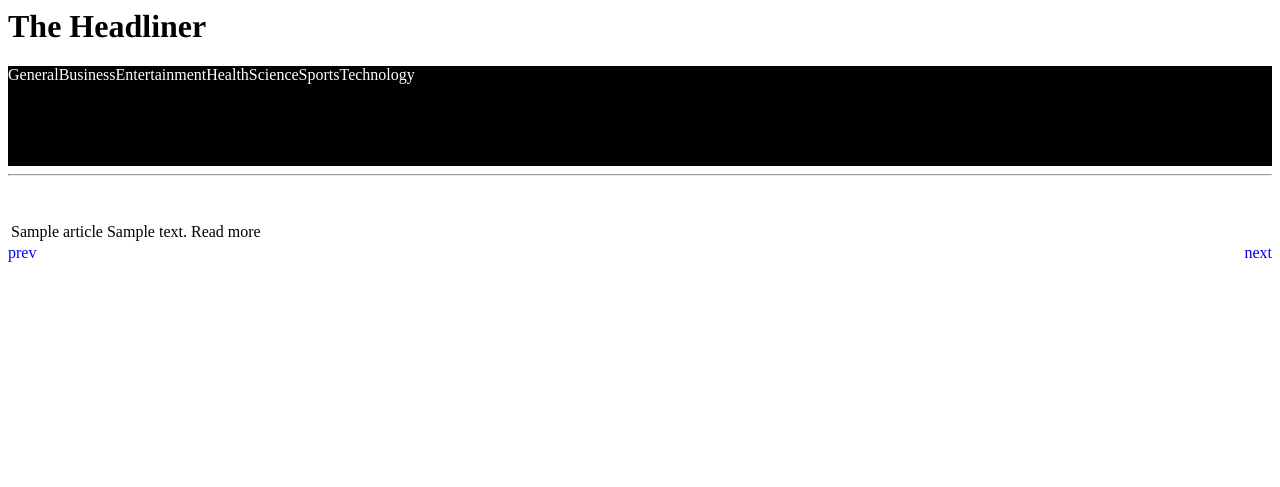
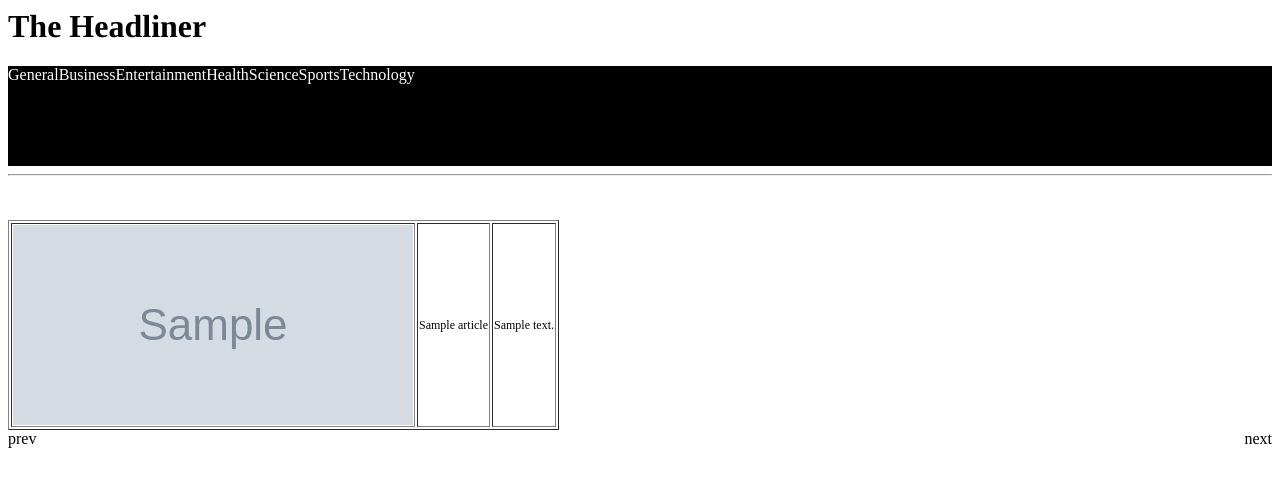
Before and after one commit to atul1503/Newzer, a Django app: template headlines/templates/headlines.html in a window 1280 px wide. Shown: the top 487 px of the page. Run offline with Django 3.2, Linux system fonts and the light colour scheme; the template is opened without the code that fills it: most values are stand-ins (such as "Sample title", 1, 10 or a date in 2020); grey boxes marked "Sample" are stand-in pictures; parts of the project's set-up code (start-up, migrations or seed data) failed here and were passed over.

Commit message:
autoCommit

```diff
--- a/headlines/templates/headlines.html
+++ b/headlines/templates/headlines.html
@@ -19,6 +19,7 @@ background-color:black;
 a
 {
 text-decoration:none;
+color:black;
 }
 #prev
 {
@@ -28,27 +29,50 @@ float:left;
 {
 float:right;
 }
+img
+{
+width:400px;
+height:200px;
+}
+#article_table td
+{
+font-size:0.75em;
+}
+#article_table td a:hover
+{
+color:red;
+}
+#next a:hover
+{
+color:orange;
+}
+#prev a:hover
+{
+color:orange;
+}
 </style>
 <body>
 <h1>The Headliner </h1>
 <div id="mainContainer">
 <div id="navpanel">
-<a href="general">General</a>
-<a href="business">Business</a>
-<a href="entertainment">Entertainment</a>
-<a href="health">Health</a>
-<a href="science">Science</a>
-<a href="sports">Sports</a>
-<a href="technology">Technology</a>
+<a href="top_headlines">General</a>
+<a href="top_headlines/business">Business</a>
+<a href="top_headlines/entertainment">Entertainment</a>
+<a href="top_headlines/health">Health</a>
+<a href="top_headlines/science">Science</a>
+<a href="top_headlines/sports">Sports</a>
+<a href="top_headlines/technology">Technology</a>
 </div>
 <hr><br><br>
 {% if articles %}
-<table id="article_table">
-{% for i in article %}
+<table border="1" id="article_table">
+{% for i in articles %}
 <tr>
-<td>{{article.title}}</td>
-<td>{{article.description}}</td>
-<td><a hre="{{article.url}}">Read more</a></td>
+<td><img src="{{i.urlToImage}}"></td>
+<td><a href="{{i.url}}">{{i.title}}</a></td>
+{% if i.description %}
+<td>{{i.description}}</td>
+{% endif %}
 </tr>
 {% endfor %}
 </table>
--- a/headlines/urls.py
+++ b/headlines/urls.py
@@ -1,7 +1,9 @@
-from django.urls import path
+from django.urls import path,re_path
 from .views import *
 
 
 urlpatterns=[
-    path('',general)
+    path('',general),# '' is /top_headlines/
+    re_path('general?prev=.*',gen_prev)
+
 ]
```
Also changed, not shown: headlines/views.py (+13 -5 lines), 1 other file.
